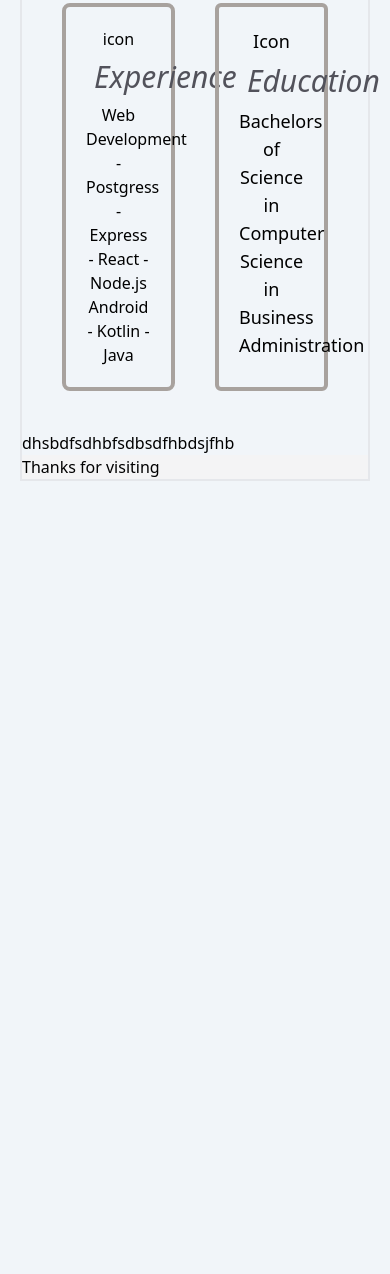
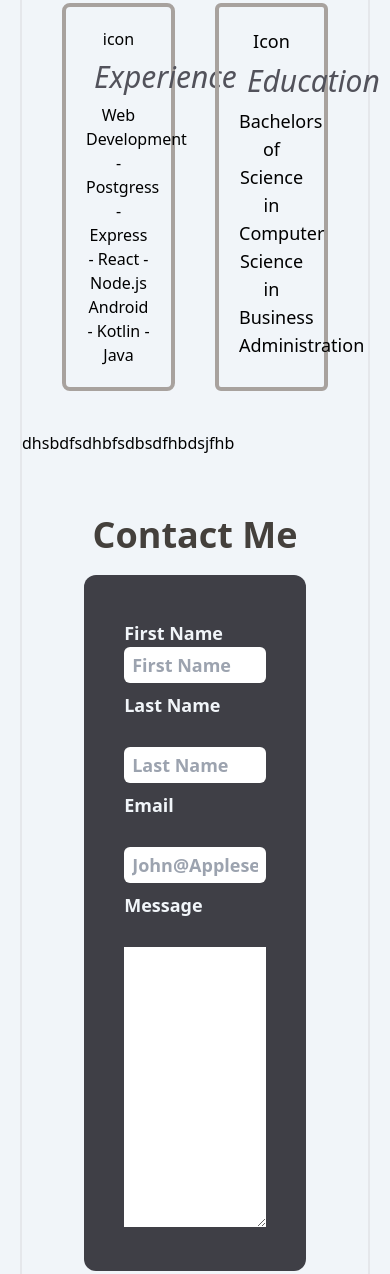
Before and after one commit to GeoCort/GeoCort.github.io, a website: page index.html in a window 390 px wide. Shown: the part 2865-4139 px from the top of the page. Before the commit the page ends 3366 px from the top, so only its background shows below. Drawn offline with Linux system fonts and the light colour scheme; files whose address does not match are found by name.

Commit message:
simple form made for contact section

```diff
--- a/index.html
+++ b/index.html
@@ -126,13 +126,13 @@
          <section class="min-h-screen xl:px-[10%]">
             <h4 class="text-center text-zinc-600">Get to know more</h4>
             <h2 class="text-center text-stone-700 text-4xl font-bold py-5">About Me</h2>
-            <div class="grid grid-cols-1 lg:grid-cols-3 md:grid-cols-2 md:grid-rows-2 lg:grid-rows-1 ">
+            <div class="grid grid-cols-1 lg:grid-cols-3 md:grid-cols-2  ">
                 <!-- about image -->
-                <article class=" col-span-1 md:col-span-2  bg-zinc-700 lg:col-span-1">
-                    <img src="assets/placeholder-image.jpg" class="w-full h-full">
+                <article class=" col-span-1 md:col-span-2 lg:col-span-1 bg-zinc-700">
+                    <img src="assets/placeholder-image.jpg" class="w-full h-full object-cover">
                 </article>
                 <!-- experience -->
-                <div class="col-span-1 md:col-span-2 lg:col-span-2 m-10 grid grid-cols-2 gap-10 md:row-start-2 lg:row-start-1 lg:col-start-2">
+                <div class="col-span-1 md:col-span-2  m-10 grid grid-cols-2 gap-10 lg:col-span-2  ">
                     <article class="border-4 border-stone-400 rounded-lg p-5 col-span-1 gap-10  text-center max-w-96 ">
                         <h4>icon</h4>
                         <h5 class="italic text-3xl text-zinc-600 p-2 text-center">Experience</h5>
@@ -150,8 +150,29 @@
             </div>
          </section>
         <!-- Contact -->
+         <section class="p-10">
+            <h2 class="text-center text-stone-700 text-4xl font-bold py-5">Contact Me</h2>
+            <form class="bg-zinc-700 rounded-xl p-10 w-10/12 xl:w-2/4 m-auto text-lg font-semibold text-slate-100 *:py-1">
+                <div class="flex flex-col">
+                    <label>First Name</label>
+                    <input class="p-1 px-2 rounded-md text-black " type="text" placeholder="First Name" required max="50">
+                </div>
+                <div class="flex flex-col">
+                    <label>Last Name</label><br/>
+                    <input class="p-1 px-2 rounded-md text-black " type="text" placeholder="Last Name" required>
+                </div>
+                <div class="flex flex-col">
+                    <label> Email</label><br>
+                    <input class="p-1 px-2 rounded-md text-black " type="email" placeholder="John@Appleseed.com" required>
+                </div>
+                <div class="flex flex-col">
+                    <label>Message</label><br>
+                    <textarea cass="p-1 px-2 rounded-lg text-black " rows="10" cols="50" class=""></textarea>
+                </div>
+            </form>
+         </section>
         <!-- Footer -->
-         <footer class="bg-zinc-100">
+         <footer class="bg-slate-600 h-12">
             Thanks for visiting
          </footer>
     </main>
```
Also changed, not shown: output.css.
